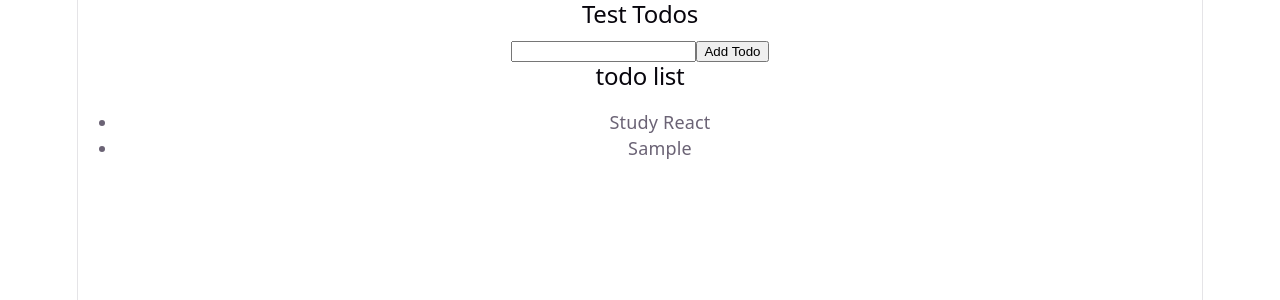
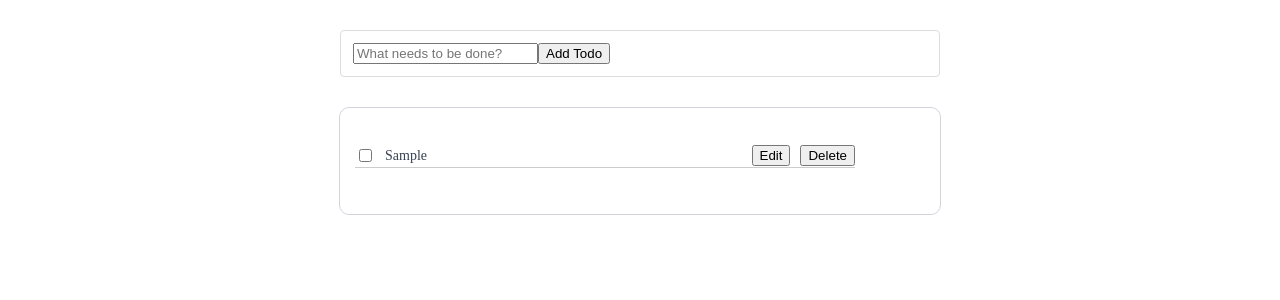
Before and after one commit to acpalacios3/context-api-list, a React (Vite) app: page / in a window 1280 px wide. Both pictures are taken after typing "Sample" into the empty fields and a click on the button "Add Todo". Shown: the top 300 px of the page. Built offline with nearby package versions, Linux system fonts and the light colour scheme.

Commit message:
use functions:toggleTodo,deleteTodo and editTodo in TodoItem component

```diff
--- a/src/components/TodoInput.jsx
+++ b/src/components/TodoInput.jsx
@@ -25,32 +25,19 @@ export default function TestTodos() {
 
   return (
     <form onSubmit={handleSubmit}>
-
-      <h2>Test Todos</h2>
-
+      <div className="container-input">
       <input
         type="text"
         value={text}
         onChange={(e) => setText(e.target.value)}
+        placeholder="What needs to be done?"
         />
 
-      <button onClick={() => addTodo("Study React")}>
+      <button type="submit">
         Add Todo
       </button>
 
-      {/* <button onClick={() => toggleTodo(1)}>
-        Toggle Todo 1
-      </button>
-
-      <button onClick={() => deleteTodo(1)}>
-        delete Todo 1
-      </button>
-
-      <button onClick={() => editTodo(1, "JavaScript")}>
-        edit Todo 1
-      </button> */}
-
-
+      </div>
 
     </form>
   );
--- a/src/components/TodoItem.jsx
+++ b/src/components/TodoItem.jsx
@@ -1,8 +1,70 @@
+import useTodos from "../hooks/useTodos";
+import { useState } from "react";
+
 export default function TodoItem({ todo }) {
 
+    const { toggleTodo, deleteTodo, editTodo } = useTodos();
+
+    const [isEditing, setIsEditing] = useState(false);
+    const [editText, setEditText] = useState(todo.text);
+
+    // funcion edit item
+    const handleSave = () => {
+    if (editText.trim() === "") {
+      setEditText(todo.text);
+      setIsEditing(false);
+      return;
+    }
+
+    editTodo(todo.id, editText);
+    setIsEditing(false);
+  };
+
+//   function cancel Edit
+  const handleCancel = () => {
+    setEditText(todo.text);
+    setIsEditing(false);
+  };
+
+
   return (
-    <li>
-      {todo.text}
+    <li className="todo-item">
+       <input
+        type="checkbox"
+        checked={todo.completed}
+        onChange={() => toggleTodo(todo.id)}
+      />
+
+      {isEditing ? (
+        <input
+          type="text"
+          value={editText}
+          autoFocus
+          onChange={(e) => setEditText(e.target.value)}
+          onKeyDown={(e) => {
+            if (e.key === "Enter") {
+              handleSave();
+            }
+
+            if (e.key === "Escape") {
+              handleCancel();
+            }
+          }}
+        />
+      ) : (
+        <span>{todo.text}</span>
+      )}
+
+      {!isEditing && (
+        <button onClick={() => setIsEditing(true)}>
+          Edit
+        </button>
+      )}
+
+      <button onClick={() => deleteTodo(todo.id)}>
+        Delete
+      </button>
+
     </li>
   );
 
--- a/src/components/TodoList.jsx
+++ b/src/components/TodoList.jsx
@@ -7,9 +7,8 @@ export default function TodoList() {
 
   return (
     <div>
-      <h2>todo list</h2>
-
-      <ul>
+      <div className="container-items-list">
+      <ul className="items-list">
         {todos.map(todo => (
           <TodoItem
             key={todo.id}
@@ -18,6 +17,8 @@ export default function TodoList() {
         ))}
       </ul>
 
+      </div>
+
     </div>
   );
 }
--- a/src/index.css
+++ b/src/index.css
@@ -1,111 +1,53 @@
-:root {
-  --text: #6b6375;
-  --text-h: #08060d;
-  --bg: #fff;
-  --border: #e5e4e7;
-  --code-bg: #f4f3ec;
-  --accent: #aa3bff;
-  --accent-bg: rgba(170, 59, 255, 0.1);
-  --accent-border: rgba(170, 59, 255, 0.5);
-  --social-bg: rgba(244, 243, 236, 0.5);
-  --shadow:
-    rgba(0, 0, 0, 0.1) 0 10px 15px -3px, rgba(0, 0, 0, 0.05) 0 4px 6px -2px;
-
-  --sans: system-ui, 'Segoe UI', Roboto, sans-serif;
-  --heading: system-ui, 'Segoe UI', Roboto, sans-serif;
-  --mono: ui-monospace, Consolas, monospace;
-
-  font: 18px/145% var(--sans);
-  letter-spacing: 0.18px;
-  color-scheme: light dark;
-  color: var(--text);
-  background: var(--bg);
-  font-synthesis: none;
-  text-rendering: optimizeLegibility;
-  -webkit-font-smoothing: antialiased;
-  -moz-osx-font-smoothing: grayscale;
-
-  @media (max-width: 1024px) {
-    font-size: 16px;
-  }
+.container-input {
+    display: block;
+    max-width: 600px;
+    padding: 12px;
+    margin: 30px auto;
+    box-sizing: border-box;
+    border: 1px solid #ddd;
+    border-radius: 4px;
+    font-size: 14px;
 }
 
-@media (prefers-color-scheme: dark) {
-  :root {
-    --text: #9ca3af;
-    --text-h: #f3f4f6;
-    --bg: #16171d;
-    --border: #2e303a;
-    --code-bg: #1f2028;
-    --accent: #c084fc;
-    --accent-bg: rgba(192, 132, 252, 0.15);
-    --accent-border: rgba(192, 132, 252, 0.5);
-    --social-bg: rgba(47, 48, 58, 0.5);
-    --shadow:
-      rgba(0, 0, 0, 0.4) 0 10px 15px -3px, rgba(0, 0, 0, 0.25) 0 4px 6px -2px;
-  }
 
-  #social .button-icon {
-    filter: invert(1) brightness(2);
-  }
+.container-items-list {
+  max-width: 600px;
+  margin: 30px auto;
+  border: 1px solid #d1d5db;
+  border-radius: 10px;
+  font-size: 14px;
+  color: #374151;
 }
 
-body {
-  margin: 0;
+
+.items-list {
+
+width: 100%;
+  padding: 16px 0 16px 15px;
+  margin: 20px 0;
+  list-style: none;
 }
 
-#root {
-  width: 1126px;
-  max-width: 100%;
-  margin: 0 auto;
-  text-align: center;
-  border-inline: 1px solid var(--border);
-  min-height: 100svh;
-  display: flex;
-  flex-direction: column;
-  box-sizing: border-box;
+.items-list li {
+  padding: 1px 0;
+  text-align: left;
 }
 
-h1,
-h2 {
-  font-family: var(--heading);
-  font-weight: 500;
-  color: var(--text-h);
+.todo-item {
+  display: flex;
+  align-items: center;
+  width: 500px;
+  padding: 10px;
+  margin-bottom: 10px;
+  border: none;
+  border-bottom: 1px solid #ccc;
+  gap: 10px;
 }
 
-h1 {
-  font-size: 56px;
-  letter-spacing: -1.68px;
-  margin: 32px 0;
-  @media (max-width: 1024px) {
-    font-size: 36px;
-    margin: 20px 0;
-  }
-}
-h2 {
-  font-size: 24px;
-  line-height: 118%;
-  letter-spacing: -0.24px;
-  margin: 0 0 8px;
-  @media (max-width: 1024px) {
-    font-size: 20px;
-  }
-}
-p {
-  margin: 0;
+.todo-item span {
+  flex: 1;
 }
 
-code,
-.counter {
-  font-family: var(--mono);
-  display: inline-flex;
-  border-radius: 4px;
-  color: var(--text-h);
+.todo-item button {
+  margin-left: auto;
 }
-
-code {
-  font-size: 15px;
-  line-height: 135%;
-  padding: 4px 8px;
-  background: var(--code-bg);
-}
```
